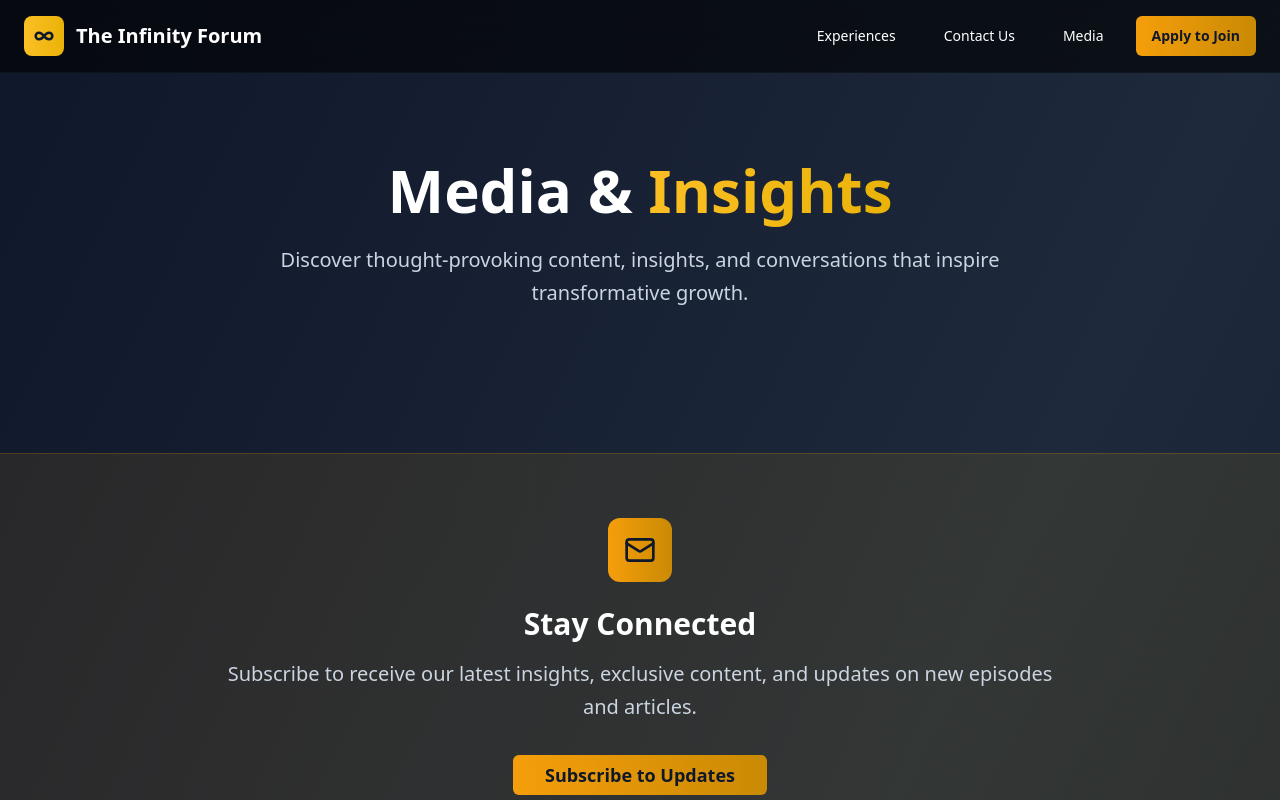
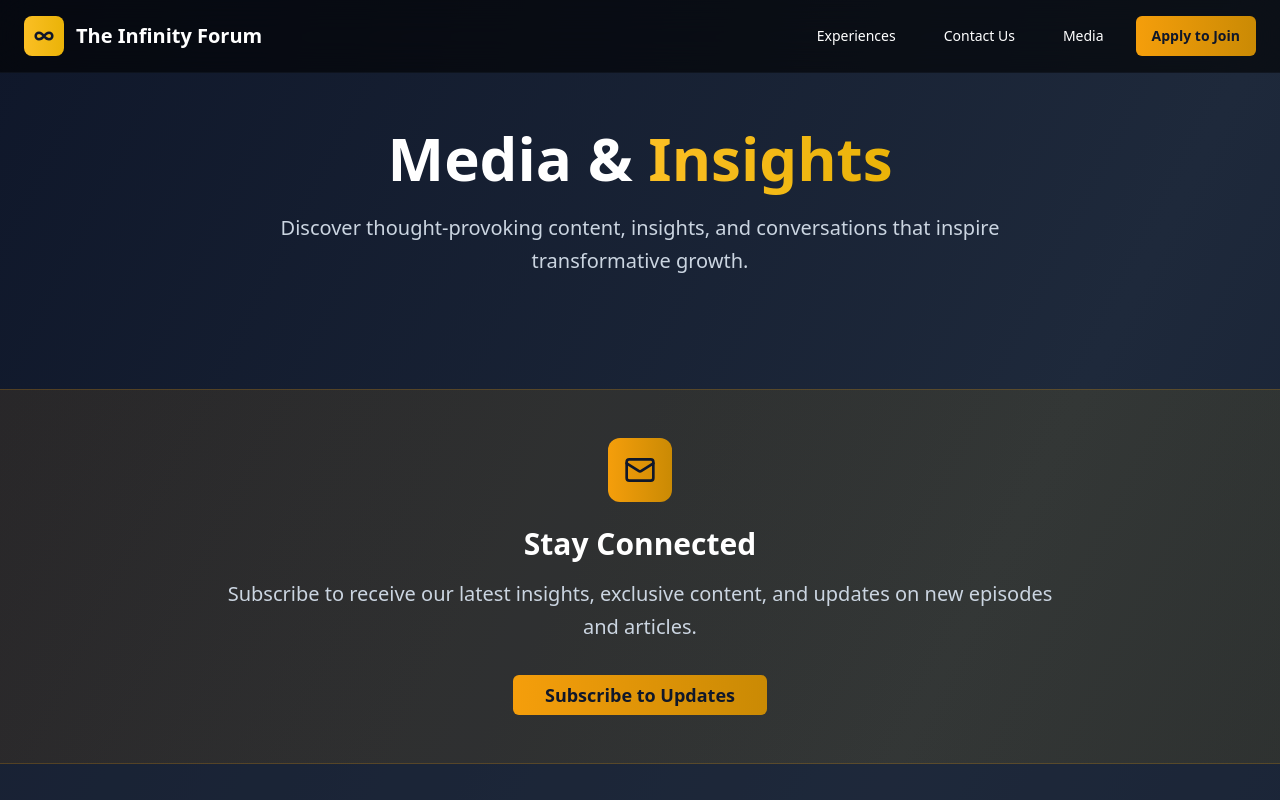
Before and after one commit to vnnandigala/infinity-forum-digital, a React (Vite) app: page /media in a window 1280 px wide. Shown: the top 800 px of the page. Built offline with nearby package versions, Linux system fonts and the light colour scheme.

Commit message:
Adjust spacing on Media page
Reduced vertical spacing between the "Media & Insights" section and the "Stay Connected" section on the Media page.

```diff
--- a/src/pages/Media.tsx
+++ b/src/pages/Media.tsx
@@ -66,7 +66,7 @@ const Media = () => {
 
       <div className="pt-20">
         {/* Hero Section */}
-        <div className="py-20">
+        <div className="py-12">
           <div className="max-w-7xl mx-auto px-6 text-center">
             <h1 className="text-5xl md:text-6xl font-bold text-white mb-6">
               Media & <span className="text-transparent bg-clip-text bg-gradient-to-r from-amber-400 to-yellow-500">Insights</span>
@@ -78,7 +78,7 @@ const Media = () => {
         </div>
 
         {/* Subscribe Section */}
-        <section className="py-16 bg-gradient-to-r from-amber-500/10 to-yellow-500/10 border-y border-amber-500/20">
+        <section className="py-12 bg-gradient-to-r from-amber-500/10 to-yellow-500/10 border-y border-amber-500/20">
           <div className="max-w-4xl mx-auto px-6 text-center">
             <div className="inline-flex items-center justify-center w-16 h-16 rounded-xl bg-gradient-to-r from-amber-500 to-yellow-600 mb-6">
               <Mail className="w-8 h-8 text-slate-900" />
```
